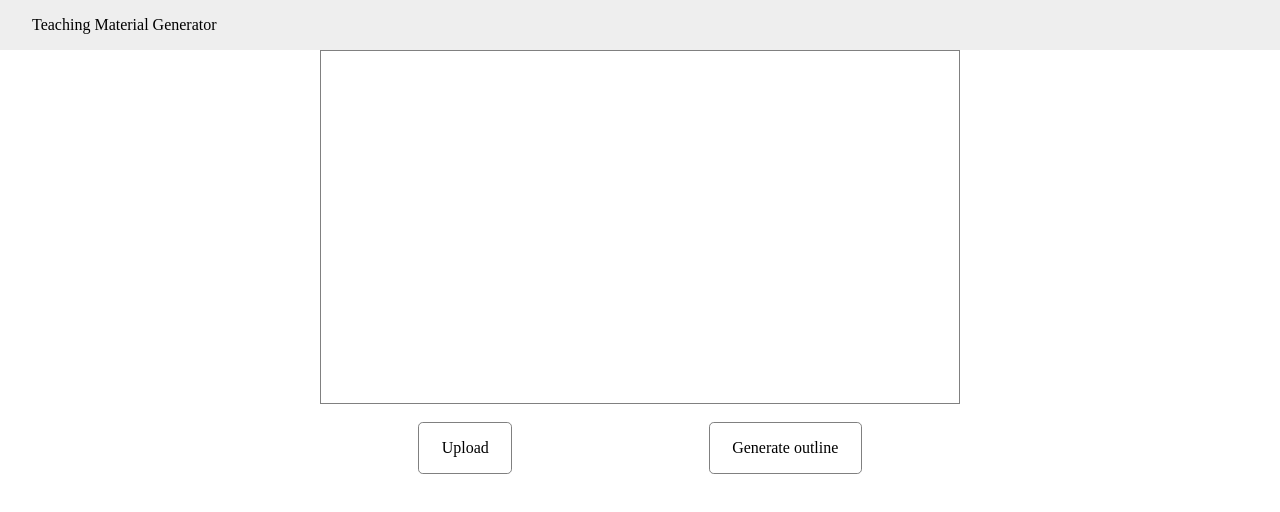
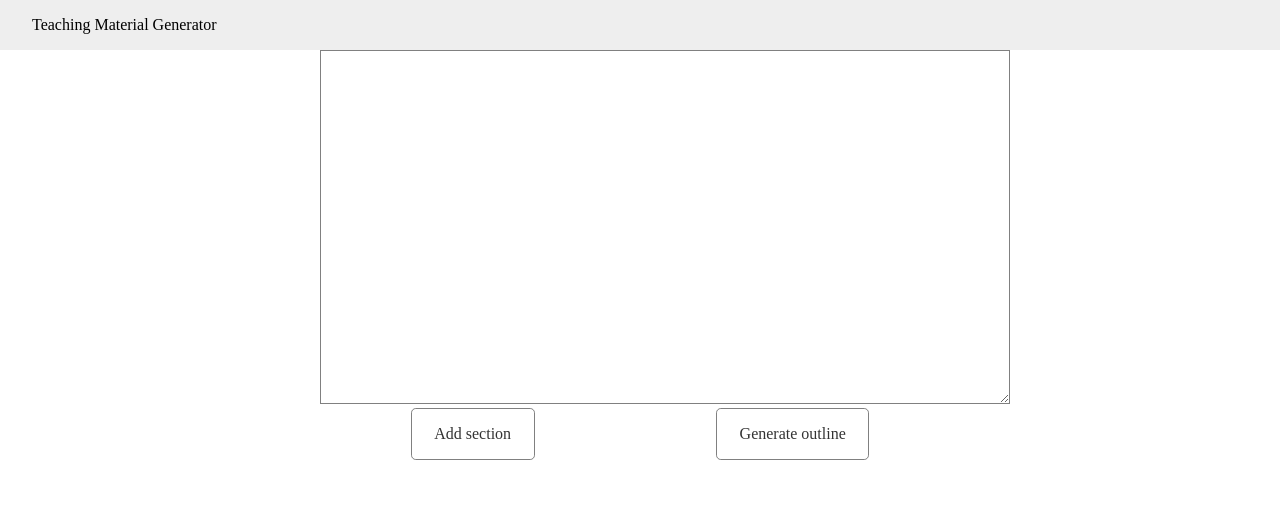
Before and after one commit to JamesLiu12/PPT-Generator, a SvelteKit app: page / in a window 1280 px wide. Shown: the top 512 px of the page. Built offline with nearby package versions, Linux system fonts and the light colour scheme.

Commit message:
Seperate different pages

```diff
--- a/src/lib/Button.svelte
+++ b/src/lib/Button.svelte
@@ -23,5 +23,16 @@
         width: fit-content;
         border: 1px solid gray; border-radius: 0.3rem;
         padding: 1rem 1.4rem;
+
+        color: #333;
+
+        &:hover {
+            background: #eee;
+            color: black;
+        }
+
+        &:active {
+            background: #ddd;
+        }
     }
 </style>
--- a/src/routes/+page.svelte
+++ b/src/routes/+page.svelte
@@ -1,19 +1,53 @@
 <script lang="ts">
     import "../global.scss";
-    import Button from "$lib/Button.svelte";
+    import EditTeachingMaterial from "./EditTeachingMaterial.svelte";
+    import EditOutline from "./EditOutline.svelte";
 
     const title = "Teaching Material Generator";
 
     let teachingMaterial: HTMLElement;
-    let textsToUpload: Array<string> = [];
+    let outline: string = "outline to show";
 
-    function upload() {
-        textsToUpload.push(teachingMaterial.innerHTML);
-        console.log("Upload: ", textsToUpload);
+    enum Progress {
+        EditingTeachingMaterial,
+        EditingOutline,
+        EditingPptContent,
     }
 
-    function generateOutline() {
+    let currentPage: Progress = Progress.EditingTeachingMaterial;
+
+    async function generateOutline(sections: Array<string>) {
         console.log("Generate");
+        if (sections.length == 0) {
+            alert("Teaching material cannot be empty!");
+            return;
+        }
+
+        const sectionsRaw = JSON.stringify(sections);
+
+        // const response = await fetch("");
+        // const json = await response.json();
+
+        // TODO
+
+        currentPage = Progress.EditingOutline;
+    }
+
+    function generateContent(outline: string) {
+        // TODO
+        currentPage = Progress.EditingPptContent;
+    }
+
+    function regenerateContent() {
+        // TODO
+    }
+
+    function uploadContent() {
+        // TODO
+    }
+
+    function generatePPT() {
+        // TODO
     }
 </script>
 
@@ -24,18 +58,32 @@
 <nav>{title}</nav>
 
 <div id="wrapper">
-    <div id="teaching-material" contenteditable="true" bind:this={teachingMaterial}/>
+    {#if currentPage === Progress.EditingTeachingMaterial}
+        <EditTeachingMaterial on:generate-outline={e => generateOutline(e.detail)}/>
+    {:else if currentPage === Progress.EditingOutline}
+        <EditOutline on:generate-content={e => generateContent(e.detail)}/>
+    {/if}
 
-    <br>
-
-    <div id="operations">
-        <Button on:click={upload}>
-            Upload
-        </Button>
-        <Button on:click={generateOutline}>
-            Generate outline
-        </Button>
-    </div>
+<!--    <div id="operations">-->
+<!--        {#if currentPage === Progress.EditingOutline}-->
+<!--            <Button on:click={regenerateOutline}>-->
+<!--                Regenerate outline-->
+<!--            </Button>-->
+<!--            <Button on:click={generateContent}>-->
+<!--                Generate content-->
+<!--            </Button>-->
+<!--        {:else}-->
+<!--            <Button on:click={regenerateContent}>-->
+<!--                Regenerate content-->
+<!--            </Button>-->
+<!--            <Button on:click={uploadContent}>-->
+<!--                Upload content-->
+<!--            </Button>-->
+<!--            <Button on:click={generatePPT}>-->
+<!--                Generate PPT-->
+<!--            </Button>-->
+<!--        {/if}-->
+<!--    </div>-->
 </div>
 
 
@@ -44,19 +92,13 @@
         padding: 1rem 2rem;
         background: #eee;
     }
+
     #wrapper {
         max-width: 40rem; width: 100%;
         margin: 0 auto;
     }
-    #teaching-material {
-        height: 20rem;
-        border: 1px solid gray;
-        padding: 1rem 1.5rem;
 
-        overflow-y: auto;
-    }
-
-    #operations {
+    :global(.operations) {
         display: flex;
         justify-content: space-around;
     }
--- /dev/null
+++ b/src/routes/EditOutline.svelte
@@ -0,0 +1,36 @@
+<script lang="ts">
+    import Button from "$lib/Button.svelte";
+    import {createEventDispatcher} from "svelte";
+
+    const dispatch = createEventDispatcher();
+
+    let outlineInput: string;
+
+    function regenerateOutline() {
+        // TODO
+    }
+</script>
+
+<textarea class="section-input" contenteditable="true" bind:value={outlineInput}/>
+
+<br>
+
+<div class="operations">
+    <Button on:click={regenerateOutline}>
+        Regenerate outline
+    </Button>
+    <Button on:click={() => dispatch("generate-content", outlineInput)}>
+        Generate content
+    </Button>
+</div>
+
+<style lang="scss">
+  .section-input {
+    height: 20rem;
+    width: 100%;
+    border: 1px solid gray;
+    padding: 1rem 1.5rem;
+
+    overflow-y: auto;
+  }
+</style>
--- /dev/null
+++ b/src/routes/EditTeachingMaterial.svelte
@@ -0,0 +1,45 @@
+<script lang="ts">
+    import Button from "$lib/Button.svelte";
+    import {createEventDispatcher} from "svelte";
+
+    const dispatch = createEventDispatcher();
+
+    let sectionInput = "";
+    let sections: Array<string> = [];
+
+    function addSection() {
+        if (sectionInput.length == 0) {
+            alert("Cannot add empty section!");
+            return;
+        }
+
+        sections.push(sectionInput);
+    }
+</script>
+
+<textarea class="section-input" contenteditable="true" bind:value={sectionInput}/>
+
+<br>
+
+<div class="operations">
+    <Button on:click={addSection}>
+        Add section
+    </Button>
+    <Button on:click={() => dispatch("generate-outline", sections)}>
+        Generate outline
+    </Button>
+</div>
+
+<style lang="scss">
+    .section-input {
+        height: 20rem;
+        width: 100%;
+        border: 1px solid gray;
+        padding: 1rem 1.5rem;
+
+        overflow-y: auto;
+
+        font-size: 1.2rem;
+        font-family: Georgia, "Times New Roman", serif;
+    }
+</style>
```
